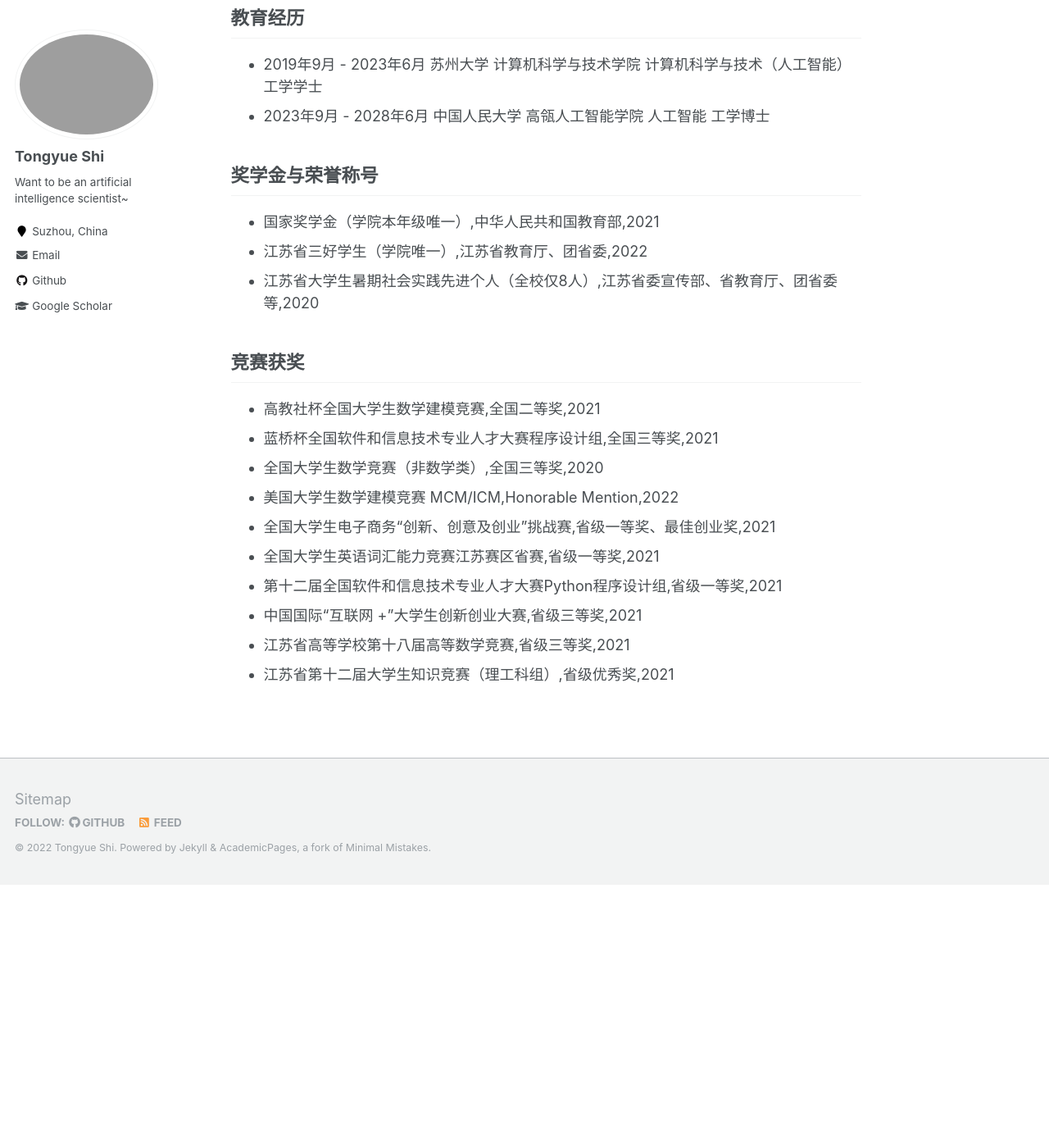
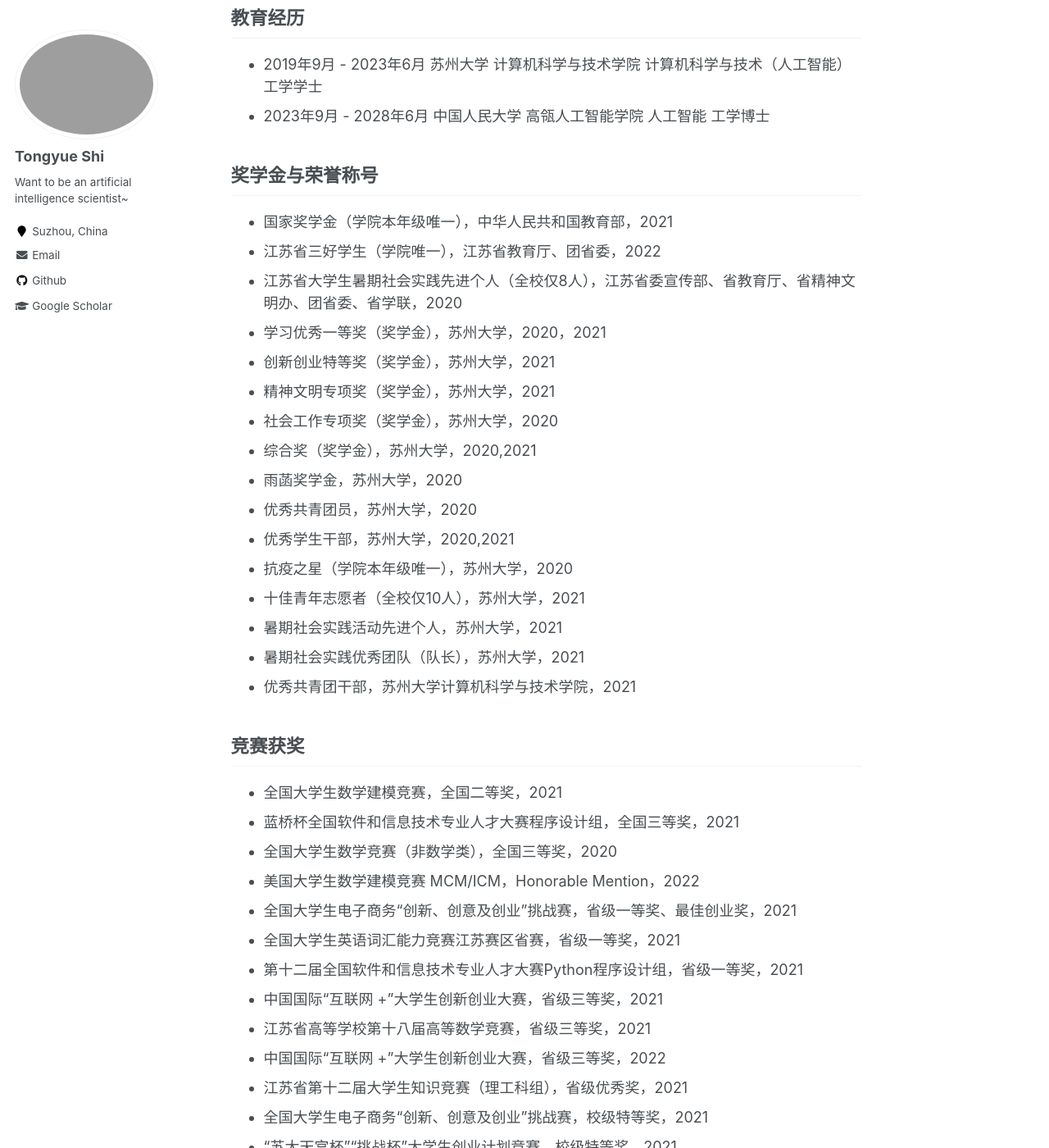
Before and after one commit to perfectboy666/perfectboy666.github.io, a Jekyll site: the page built from _pages/markdown.md, in a window 1280 px wide and 1400 px high, scrolled down 320 px. Shown: the whole window at 82% size. Built offline with Jekyll 4.4.1, drawn with Linux system fonts in a browser that asks for light colours; some of the changed text lies outside the part shown.

Commit message:
Update markdown.md

```diff
--- a/_pages/markdown.md
+++ b/_pages/markdown.md
@@ -13,23 +13,73 @@ redirect_from:
 
 ## 教育经历
 
-* 2019年9月 - 2023年6月 苏州大学 计算机科学与技术学院 计算机科学与技术（人工智能） 工学学士
-* 2023年9月 - 2028年6月 中国人民大学 高瓴人工智能学院 人工智能 工学博士
+* 2019年9月 - 2023年6月
+  苏州大学 计算机科学与技术学院 计算机科学与技术（人工智能） 工学学士
+* 2023年9月 - 2028年6月
+  中国人民大学 高瓴人工智能学院 人工智能 工学博士
 
 
 ## 奖学金与荣誉称号
-* 国家奖学金（学院本年级唯一）,中华人民共和国教育部,2021
-* 江苏省三好学生（学院唯一）,江苏省教育厅、团省委,2022
-* 江苏省大学生暑期社会实践先进个人（全校仅8人）,江苏省委宣传部、省教育厅、团省委等,2020
+* 国家奖学金（学院本年级唯一），中华人民共和国教育部，2021
+* 江苏省三好学生（学院唯一），江苏省教育厅、团省委，2022
+* 江苏省大学生暑期社会实践先进个人（全校仅8人），江苏省委宣传部、省教育厅、省精神文明办、团省委、省学联，2020
+* 学习优秀一等奖（奖学金），苏州大学，2020，2021
+* 创新创业特等奖（奖学金），苏州大学，2021
+* 精神文明专项奖（奖学金），苏州大学，2021
+* 社会工作专项奖（奖学金），苏州大学，2020
+* 综合奖（奖学金），苏州大学，2020,2021
+* 雨菡奖学金，苏州大学，2020
+* 优秀共青团员，苏州大学，2020
+* 优秀学生干部，苏州大学，2020,2021
+* 抗疫之星（学院本年级唯一），苏州大学，2020
+* 十佳青年志愿者（全校仅10人），苏州大学，2021
+* 暑期社会实践活动先进个人，苏州大学，2021
+* 暑期社会实践优秀团队（队长），苏州大学，2021
+* 优秀共青团干部，苏州大学计算机科学与技术学院，2021
+
 
 ## 竞赛获奖
-* 高教社杯全国大学生数学建模竞赛,全国二等奖,2021
-* 蓝桥杯全国软件和信息技术专业人才大赛程序设计组,全国三等奖,2021
-* 全国大学生数学竞赛（非数学类）,全国三等奖,2020
-* 美国大学生数学建模竞赛 MCM/ICM,Honorable Mention,2022
-* 全国大学生电子商务“创新、创意及创业”挑战赛,省级一等奖、最佳创业奖,2021
-* 全国大学生英语词汇能力竞赛江苏赛区省赛,省级一等奖,2021
-* 第十二届全国软件和信息技术专业人才大赛Python程序设计组,省级一等奖,2021
-* 中国国际“互联网 +”大学生创新创业大赛,省级三等奖,2021
-* 江苏省高等学校第十八届高等数学竞赛,省级三等奖,2021
-* 江苏省第十二届大学生知识竞赛（理工科组）,省级优秀奖,2021
+* 全国大学生数学建模竞赛，全国二等奖，2021
+* 蓝桥杯全国软件和信息技术专业人才大赛程序设计组，全国三等奖，2021
+* 全国大学生数学竞赛（非数学类），全国三等奖，2020
+* 美国大学生数学建模竞赛 MCM/ICM，Honorable Mention，2022
+* 全国大学生电子商务“创新、创意及创业”挑战赛，省级一等奖、最佳创业奖，2021
+* 全国大学生英语词汇能力竞赛江苏赛区省赛，省级一等奖，2021
+* 第十二届全国软件和信息技术专业人才大赛Python程序设计组，省级一等奖，2021
+* 中国国际“互联网 +”大学生创新创业大赛，省级三等奖，2021
+* 江苏省高等学校第十八届高等数学竞赛，省级三等奖，2021
+* 中国国际“互联网 +”大学生创新创业大赛，省级三等奖，2022
+* 江苏省第十二届大学生知识竞赛（理工科组），省级优秀奖，2021
+* 全国大学生电子商务“创新、创意及创业”挑战赛，校级特等奖，2021
+* “苏大天宫杯”“挑战杯”大学生创业计划竞赛，校级特等奖，2021
+* 全国大学生市场调研与分析大赛，校级一等奖，2022
+* “挑战杯”大学生课外学术科技作品竞赛，校级二等奖，2021
+* 第七届“互联网 +”大学生创新创业大赛，校级二等奖，2021
+* 全国大学生市场调研与分析大赛，校级二等奖，2021
+* 苏州大学青年志愿服务公益创业赛，校级三等奖，2021
+
+## 学生工作
+### 2019-2020
+* 苏州大学团委青年传媒中心 干事
+* 苏州大学团校 干事
+* 苏州大学学生科技协会 干事
+* 苏州大学青年志愿者协会 干事
+* 苏州大学大学生心理协会 干事
+* 苏州大学计算机科学与技术学院学生会 干事
+* 苏州大学计算机科学与技术学院暑期社会实践 宣传专员
+
+### 2020-2021
+* 苏州大学团校宣传部 部长
+* 苏州大学计算机科学与技术学院学生会 部长
+* 2019级人工智能2班 宣传委员
+* 苏州大学“校媒看实践”学生记者团 记者
+* 苏州大学“百廿校庆”系列活动 骨干志愿者
+
+### 2021-2022
+* 2019级人工智能2班 宣传委员
+* 2021级软件工程2班 班主任助理
+* 苏州大学“立德树人”计划 导生
+
+### 2022-2023
+* 2019级人工智能2班 宣传委员
+* 2022级计科1班 班主任助理
```
